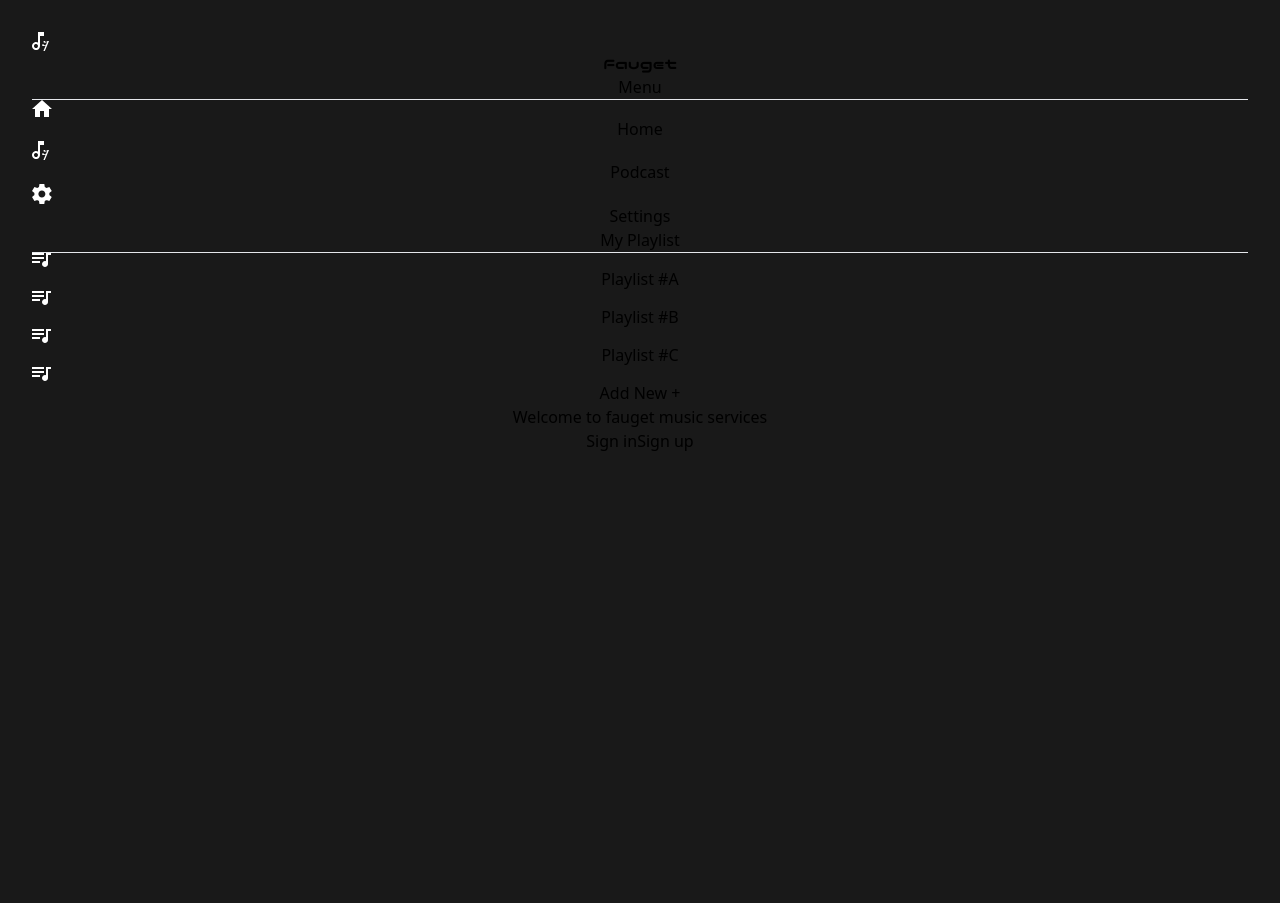
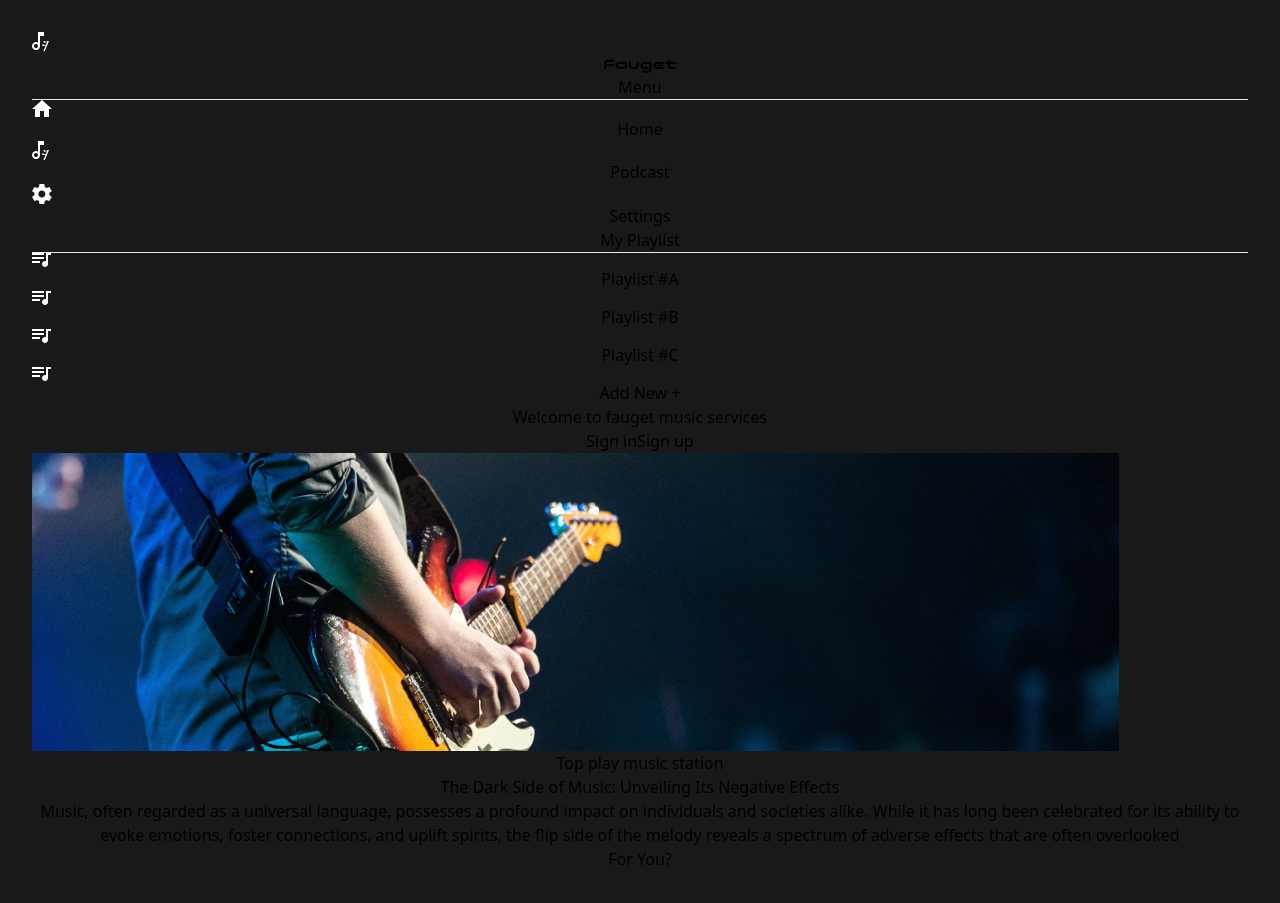
Before and after one commit to Kasfat/podcast, a React (Vite) app: page / in a window 1280 px wide. Before the commit the page ends 800 px from the top, so only its background shows below. Built offline with nearby package versions, Linux system fonts and the light colour scheme.

Commit message:
banner update

```diff
--- a/src/App.jsx
+++ b/src/App.jsx
@@ -4,6 +4,7 @@ import viteLogo from '/vite.svg'
 import './App.css'
 import SideBar from './components/SideBar/SideBar'
 import Header from './components/Header/Header'
+import Banner from './components/Banner/Banner'
 
 function App() {
 
@@ -11,7 +12,11 @@ function App() {
   return (
     <>
       <SideBar/>
+      <div className='ml-[210px] mt-6 px-10'>
       <Header/>
+      <Banner/>
+      </div>
+
     </>
   )
 }
--- /dev/null
+++ b/src/components/Banner/Banner.jsx
@@ -0,0 +1,20 @@
+import React from 'react'
+import BannerImage from '../../assets/images/banner/banner_1.png'
+
+const Banner = () => {
+  return (
+    <div className=' relative mt-6'>
+        <img src={BannerImage} alt="Banner" className="w-full h-[300px]" />
+        <div className="absolute top-0 left-0 w-full h-full bg-gradient-to-r from-[#007182] from-18.4%">
+            <div className='px-8 flex flex-col mt-10 gap-4'>
+                <p className='text-white text-lg'>Top play music station</p>
+                <p className='text-white text-4xl'>The Dark Side of Music: Unveiling Its Negative Effects</p>
+                <p className='text-white text-lg'>Music, often regarded as a universal language, possesses a profound impact on individuals and societies alike. While it has long been celebrated for its ability to evoke emotions, foster connections, and uplift spirits, the flip side of the melody reveals a spectrum of adverse effects that are often overlooked</p>
+                <button className='text-white rounded-full bg-[#090909] px-12 py-2 w-[200px]'>For You?</button>
+            </div>
+        </div>
+    </div>
+  )
+}
+
+export default Banner
--- a/src/components/Header/Header.jsx
+++ b/src/components/Header/Header.jsx
@@ -2,11 +2,11 @@ import React from 'react'
 
 const Header = () => {
   return (
-    <div className='ml-[210px] mt-6 px-12 flex justify-between'>
+    <div className='flex justify-between'>
         <p className='text-white text-2xl font-semibold'>Welcome to fauget music services</p>
         <div className='flex gap-16'>
         <button className='text-white rounded-full bg-[#060606] px-12 py-2 '>Sign in</button>
-        <button className='text-white rounded-full bg-[#060606] px-12 py-2 '>Sign up</button>
+        <button className='text-white rounded-full bg-[#3B3B3B] px-12 py-2 '>Sign up</button>
         </div>
     </div>
   )
```
Also changed, not shown: src/assets/images/banner/banner_1.png (added).
